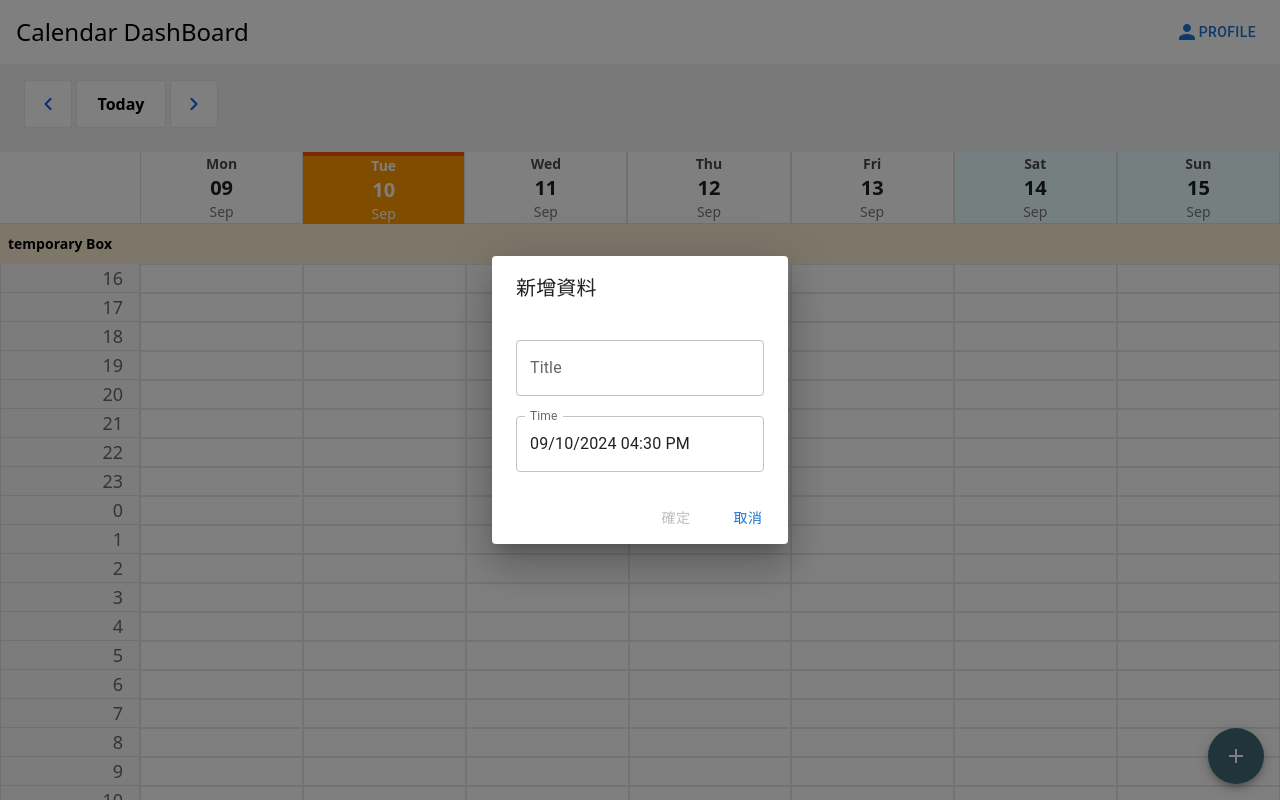
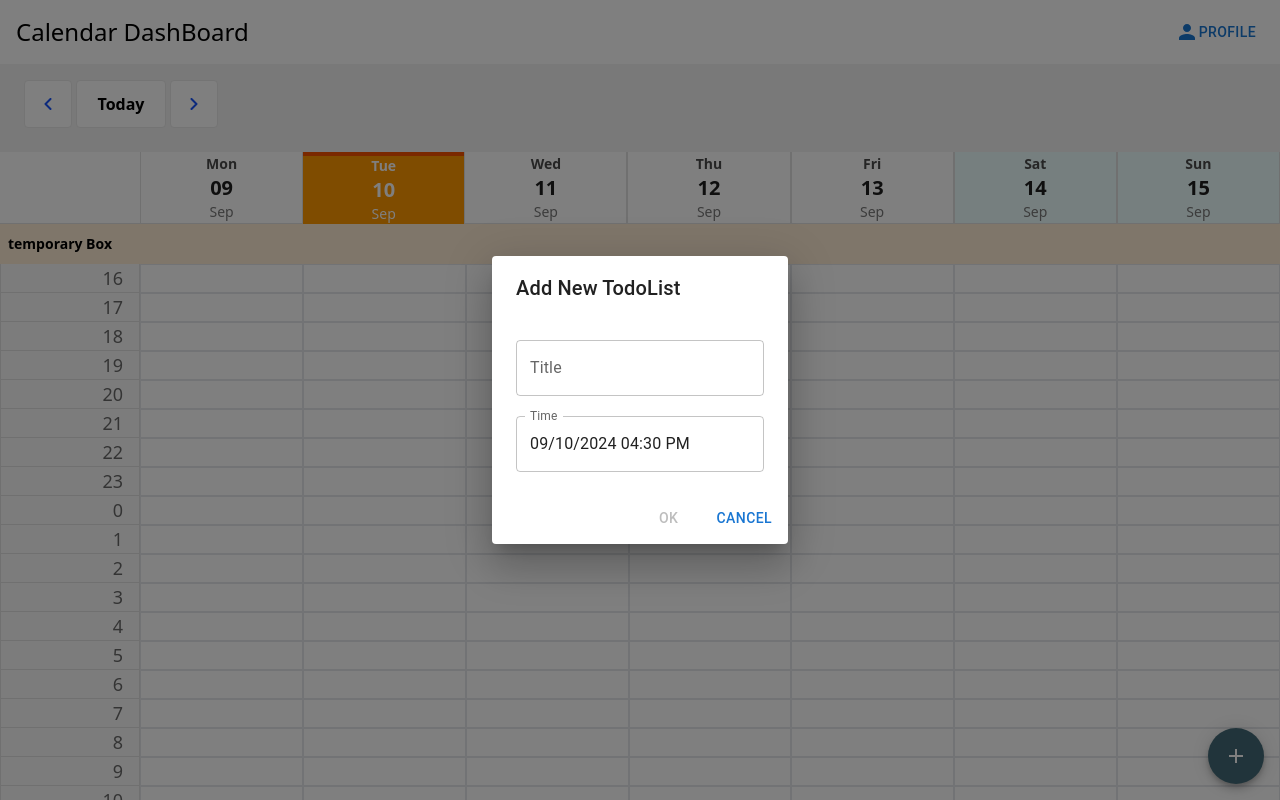
Before and after one commit to sam880629/Calendar-DashBoard-APP, a React (Vite) app: page / in a window 1280 px wide. Both pictures are taken after a click on the button "add". Shown: the top 800 px of the page. Built offline with nearby package versions, Linux system fonts and the light colour scheme.

Commit message:
no message

```diff
--- a/src/components/body/components/AddDialog.jsx
+++ b/src/components/body/components/AddDialog.jsx
@@ -74,7 +74,7 @@ export default function AddDialog({ handle }) {
         <BasicTooltip />
       </div>
       <Dialog open={open} onClose={handleClose}>
-        <DialogTitle>新增資料</DialogTitle>
+        <DialogTitle>Add New TodoList</DialogTitle>
         <DialogContent>
           <Box sx={{ height: 20, backgroundColor: "white" }} />
           <TextField
@@ -97,9 +97,9 @@ export default function AddDialog({ handle }) {
         </DialogContent>
         <DialogActions>
           <Button onClick={AgreeHandle} disabled={inputError || !inputValue}>
-            確定
+            OK
           </Button>
-          <Button onClick={handleClose}>取消</Button>
+          <Button onClick={handleClose}>Cancel</Button>
         </DialogActions>
       </Dialog>
     </>
--- a/src/components/body/components/AlertDialog.jsx
+++ b/src/components/body/components/AlertDialog.jsx
@@ -46,15 +46,17 @@ export default function AlertDialog({ handler }) {
         aria-labelledby="alert-dialog-title"
         aria-describedby="alert-dialog-description"
       >
-        <DialogTitle id="alert-dialog-title">{"確定要刪除資料嗎?"}</DialogTitle>
+        <DialogTitle id="alert-dialog-title">
+            {"Are you sure you want to delete the data?"}
+        </DialogTitle>
         <DialogContent>
           <DialogContentText id="alert-dialog-description">
-            刪除資料後資料將無法復原!!
+            After deleting the data, the data cannot be restored
           </DialogContentText>
         </DialogContent>
         <DialogActions>
-          <Button onClick={AgreeHandle}>確定</Button>
-          <Button onClick={handleClose}>取消</Button>
+          <Button onClick={AgreeHandle}>OK</Button>
+          <Button onClick={handleClose}>Cancel</Button>
         </DialogActions>
       </Dialog>
     </div>
```
